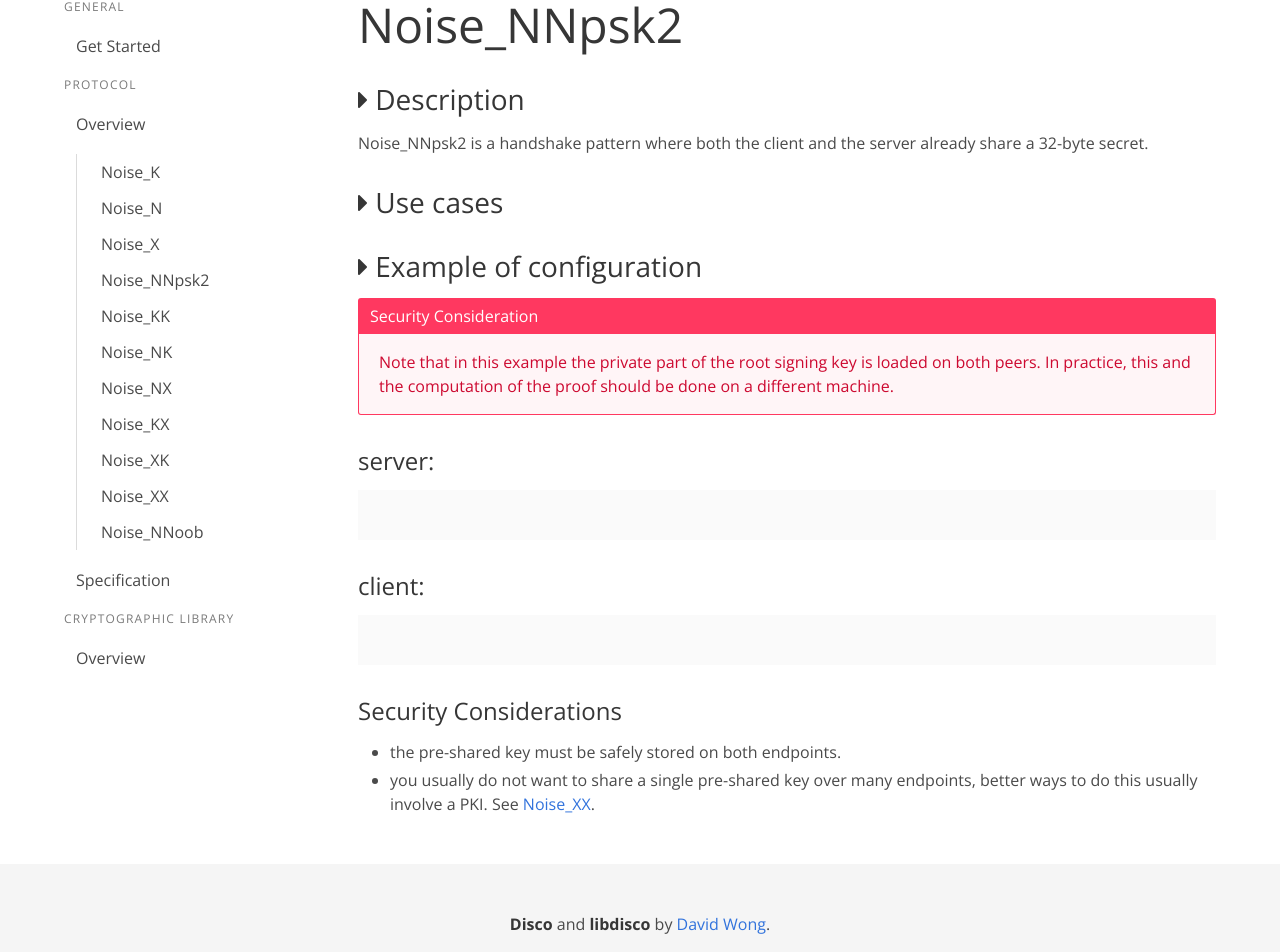
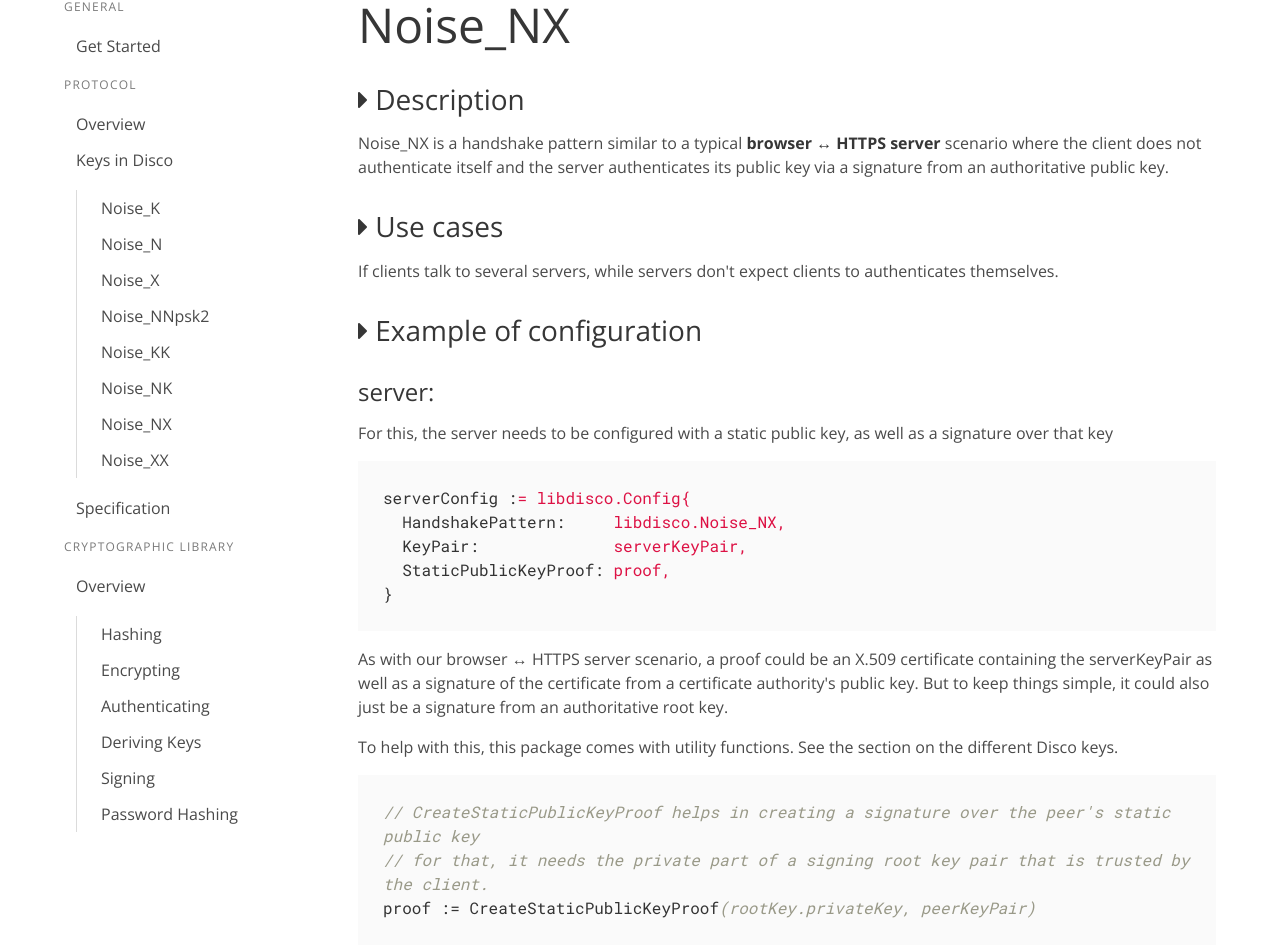
Before and after one commit to mimoo/disco, a Vue app in the folder web/discocrypto.com/: page /#/protocol/Noise_NX in a window 1280 px wide. Shown: the part 156-1108 px from the top of the page. Built offline with nearby package versions, Linux system fonts and the light colour scheme.

Commit message:
more documentation

```diff
--- a/web/discocrypto.com/src/App.vue
+++ b/web/discocrypto.com/src/App.vue
@@ -44,6 +44,7 @@
               </p>
               <ul class="menu-list">
                 <li><router-link to="/protocol/Overview">Overview</router-link>
+                <li><router-link to="/protocol/Keys">Keys in Disco</router-link>
                   <ul>
                     <li v-for="pattern in patterns"><router-link :to="'/protocol/' + pattern.name">{{pattern.name}}</router-link></li>
                   </ul>
@@ -56,15 +57,16 @@
                 Cryptographic Library
               </p>
               <ul class="menu-list">
-                <li><router-link to="/library/Overview">Overview</router-link></li>
-                  <!--
+                <li><router-link to="/library/Overview">Overview</router-link>
+                  <ul>
                     <li><a>Hashing</a></li>
                     <li><a>Encrypting</a></li>
                     <li><a>Authenticating</a></li>
                     <li><a>Deriving Keys</a></li>
                     <li><a>Signing</a></li>
                     <li><a>Password Hashing</a></li>
-                -->
+                  </ul>
+                </li>
               </ul>
             </aside>
           </div> <!-- .column -->
@@ -167,7 +169,7 @@ export default {
   updated() {
     document.querySelectorAll("pre").forEach( a => {
       hljs.highlightBlock(a)
-      } )
+    })
   },
 }
 </script>
--- a/web/discocrypto.com/src/assets/patterns.json
+++ b/web/discocrypto.com/src/assets/patterns.json
@@ -35,23 +35,8 @@
 		"description": "Noise_NX is a handshake pattern similar to a typical <strong>browser ↔ HTTPS server</strong> scenario where the client does not authenticate itself and the server authenticates its public key via a signature from an authoritative public key."
 	},
 	{
-    	"name": "Noise_KX",
-    	"tags": ["two_way", "K", "X"],
-    	"description": "Noise_KK is a handshake pattern where:<ol><li>the server already knows the client's public key</li><li>the server sends its static public key as part of the handshake</li></ol>"
-    },
-    {
-    	"name": "Noise_XK",
-    	"tags": ["two_way", "X", "K"],
-    	"description": "Noise_XK is a handshake pattern where:<ol><li>the client already knows the server's public key</li><li>the client sends its static public key as part of the handshake</li></ol>"
-    },
-  	{
 		"name": "Noise_XX",
 		"tags": ["two_way", "X"],
 		"description": "Noise_XX is a handshake pattern similar to the typical <strong>browser ↔ HTTPS server</strong> scenario where both the client and the server authenticate themselves via a static public key. The proof can be created via the same utility functions and the same root key, or two different root keys."
-  	},
-  	{
-  		"name": "Noise_NNoob",
-  		"tags": ["two_way", "out_of_band"],
-  		"description": "Noise_NNoob is a handshake pattern where the connection is authenticated \"after the fact\" via a string comparison done out-of-band. If the string doesn't match on both side of the connection, the session should be aborted. This handshake pattern is not yet supported."
 	}
 ]
--- /dev/null
+++ b/web/discocrypto.com/src/components/Keys.vue
@@ -0,0 +1,100 @@
+<template>
+	<section class="content">
+		<h1 class="title is-1">Disco Keys</h1>
+
+		<h2><i class="fa fa-caret-right" aria-hidden="true"></i> The Different Keys</h2>
+
+		<p>Disco makes use of several key pairs:</p>
+
+		<ul>
+<li>Ephemeral keys, they are freshly created for each new client ↔ server connection.</li>
+<li>Static keys. Each one of the peers, the client and the server, can have their own long-term static key that they will consistently use in handshake patterns that require them (usually a pattern with a K, an X or an I in the name means that the client or/and the server will "make use" (not necessarily send) of a static key as part of the handshake)</li>
+<li>Root signing keys. These are authoritative keys that sign the static keys in patterns where static keys are being "sent" (not just used) as part of the handshake.</li>
+		</ul>
+
+		<h2><i class="fa fa-caret-right" aria-hidden="true"></i> Generation and Storage</h2>
+
+<p>
+		<strong>Ephemeral keys</strong> are generated in the code and are never set manually anywhere, for this reason you do not have to worry about these and you can just ignore the fact that they exist.
+</p>
+<p>
+		<strong>Static keys</strong> can be generated via the GenerateKeypair(nil) function. They can be constructed from a private key with the same function. The package also provides some file utility functions:
+</p>
+		<ul>
+			<li><code>KeyPair.ExportPublicKey()</code> retrieves the public part of a static key pair.</li>
+			<li><code>GenerateAndSaveDiscoKeyPair()</code> creates and saves a static key pair on disk.</li>
+			<li><code>LoadDiscoKeyPair(discoPrivateKeyPairFile()</code> loads a static key pair from such a file.</li>
+		</ul>
+<p>
+		<strong>Root signing keys</strong> can be generated via the <code>GenerateAndSaveDiscoRootKeyPair()</code> function. As different peers might need different parts, the private and public parts of the key pair will be saved in different files. To retrieve them you can use <code>LoadDiscoRootPublicKey()</code> and <code>LoadDiscoRootPrivateKey()</code>.
+</p>
+
+
+		<h2><i class="fa fa-caret-right" aria-hidden="true"></i> Configuration of Peers</h2>
+
+		<p>Imagine a handshake pattern like Noise_NX where only the server sends its static public key.</p>
+
+		<p>First let's create the root signing key:</p>
+
+		<pre><code>if err := libdisco.GenerateAndSaveDiscoRootKeyPair("./discoRootPrivateKey", "./discoRootPublicKey"); err != nil {
+  panic("didn't work")
+}</code></pre>
+
+		<p>Now we can configure the server:</p>
+
+		<pre><code>// we load the private part of the root signing key
+rootPrivateKey, err := libdisco.LoadDiscoRootPrivateKey("./discoRootPrivateKey")
+if err != nil {
+  panic("didn't work")
+}
+// we compute our proof over our server's public key (stored in a KeyPair)
+proof := libdisco.CreateStaticPublicKeyProof(rootPrivateKey, serverKeyPair)
+// we configure the server for Noise_NX
+serverConfig := libdisco.Config{
+  HandshakePattern:     libdisco.Noise_NX,
+  KeyPair:              serverKeyPair,
+  StaticPublicKeyProof: proof,
+}</code></pre>
+
+		<p>Once the <code>discoRootPublicKey</code> file has been passed to the client, we can configure it:</p>
+
+		<pre><code>// we load the public part of the root signing key
+rootPublicKey, err := LoadDiscoRootPublicKey("./discoRootPublicKey")
+if err != nil {
+  panic("didn't work")
+}
+// we create our verifier
+someCallbackFunction := CreatePublicKeyVerifier(rootPublicKey)
+// we configure the client
+clientConfig := libdisco.Config{
+  HandshakePattern:  libdisco.Noise_NK,
+  PublicKeyVerifier: someCallbackFunction,
+}
+</code></pre>
+
+	<p>And that's it!</p>
+
+
+	</section>
+
+</template>
+
+<script>
+import patterns from '@/assets/patterns.json';
+
+export default {
+	name: 'Noise_KK',
+	data () {
+		return {
+			pattern: {}
+		}
+	},
+	beforeMount () {
+		patterns.forEach( (pattern) => {
+			if(pattern.name == "Noise_KK") {
+				this.pattern = pattern
+			}
+		})
+	}
+}
+</script>
--- a/web/discocrypto.com/src/components/LandingPage.vue
+++ b/web/discocrypto.com/src/components/LandingPage.vue
@@ -40,7 +40,7 @@
     <Quizz></Quizz>
 
     <p>To make use of the <strong><i class="fa fa-wrench" aria-hidden="true"></i>
-    cryptographic library</strong>, check our <a href="">overview here</a> or directly access them through the menu on the left.</p>
+    cryptographic library</strong>, check our <router-link to="/library/Overview">overview here</router-link> or directly access them through the menu on the left.</p>
 
     <p>If you want help, head to the <a href="https://github.com/mimoo/disco/issues"><i class="fa fa-question" aria-hidden="true"></i>
     issues on github</a>. If you want to stay tuned on what we're doing, we don't have a mailing list but we have better: <a href="https://www.reddit.com/r/discocrypto/"><i class="fa fa-envelope-o" aria-hidden="true"></i>
--- a/web/discocrypto.com/src/components/Quizz.vue
+++ b/web/discocrypto.com/src/components/Quizz.vue
@@ -42,7 +42,9 @@
         <button class="button is-text" v-on:click="resetQuizz">Reset the Quizz</button>
       </div>
     </div>
+
     <hr>
+
     <progress class="progress is-small" :value="questionId" max="100"></progress>
 
   </div>
@@ -50,9 +52,12 @@
 </template>
 
 <style scoped>
-  .displayBox{
-    margin-bottom:20px;
-  }
+.displayBox{
+  margin-bottom:20px;
+}
+progress {
+  transition: all 0.5s ease;
+}
 </style>
 
 <script>
--- a/web/discocrypto.com/src/components/handshakes/Noise_KK.vue
+++ b/web/discocrypto.com/src/components/handshakes/Noise_KK.vue
@@ -1,6 +1,6 @@
 <template>
 	<section class="content">
-		<h1 class="title is-1">Noise_NNpsk2</h1>
+		<h1 class="title is-1">{{pattern.name}}</h1>
 
 		<h2><i class="fa fa-caret-right" aria-hidden="true"></i> Description</h2>
 
@@ -8,34 +8,30 @@
 
 		<h2><i class="fa fa-caret-right" aria-hidden="true"></i> Use cases</h2>
 
-
+		<p>If the client and the server are always the same two devices (meaning that the server always expect to talk to the same client).</p>
 
 		<h2><i class="fa fa-caret-right" aria-hidden="true"></i> Example of configuration</h2>
 
-
-
-		<article class="message is-danger">
-		  <div class="message-header">
-		    <p>Security Consideration</p>
-		  </div>
-		  <div class="message-body">
-		    Note that in this example the private part of the root signing key is loaded on both peers. In practice, this and the computation of the proof should be done on a different machine.
-		  </div>
-		</article>
-
 		<h3>server:</h3>
 
-		<pre><code></code></pre>
+		<pre><code>serverConfig := libdisco.Config{
+  HandshakePattern: libdisco.Noise_KK,
+  KeyPair:          serverKeyPair,
+  remoteKey:        clientPublicKey, // replace this with the client's public key
+}</code></pre>
 
 		<h3>client:</h3>
 
-		<pre><code></code></pre>
+		<pre><code>clientConfig := libdisco.Config{
+  HandshakePattern: libdisco.Noise_KK,
+  KeyPair:          clientKeyPair,
+  remoteKey:        serverPublicKey, // replace this with the server's public key
+}</code></pre>
 
 		<h3>Security Considerations</h3>
 
 		<ul>
-			<li>the pre-shared key must be safely stored on both endpoints.</li>
-			<li>you usually do not want to share a single pre-shared key over many endpoints, better ways to do this usually involve a PKI. See <router-link to="/handshakes/Noise_XX">Noise_XX</router-link>.</li>
+			<li></li>
 		</ul>
 
 	</section>
@@ -46,7 +42,7 @@
 import patterns from '@/assets/patterns.json';
 
 export default {
-	name: 'Noise_NNpsk2',
+	name: 'Noise_KK',
 	data () {
 		return {
 			pattern: {}
@@ -54,7 +50,7 @@ export default {
 	},
 	beforeMount () {
 		patterns.forEach( (pattern) => {
-			if(pattern.name == "Noise_NNpsk2") {
+			if(pattern.name == "Noise_KK") {
 				this.pattern = pattern
 			}
 		})
--- a/web/discocrypto.com/src/components/handshakes/Noise_N.vue
+++ b/web/discocrypto.com/src/components/handshakes/Noise_N.vue
@@ -1,6 +1,6 @@
 <template>
 	<section class="content">
-		<h1 class="title is-1">Noise_NNpsk2</h1>
+		<h1 class="title is-1">{{pattern.name}}</h1>
 
 		<h2><i class="fa fa-caret-right" aria-hidden="true"></i> Description</h2>
 
@@ -8,28 +8,23 @@
 
 		<h2><i class="fa fa-caret-right" aria-hidden="true"></i> Use cases</h2>
 
-
+		<p>If clients always talk to a single server and the server never talks back to them. The server also doesn't require the client to authenticate itself.</p>
 
 		<h2><i class="fa fa-caret-right" aria-hidden="true"></i> Example of configuration</h2>
 
-
-
-		<article class="message is-danger">
-		  <div class="message-header">
-		    <p>Security Consideration</p>
-		  </div>
-		  <div class="message-body">
-		    Note that in this example the private part of the root signing key is loaded on both peers. In practice, this and the computation of the proof should be done on a different machine.
-		  </div>
-		</article>
-
 		<h3>server:</h3>
 
-		<pre><code></code></pre>
+		<pre><code>serverConfig := libdisco.Config{
+  HandshakePattern: libdisco.Noise_N,
+  KeyPair:          serverKeyPair,
+}</code></pre>
 
 		<h3>client:</h3>
 
-		<pre><code></code></pre>
+		<pre><code>clientConfig := libdisco.Config{
+  HandshakePattern: libdisco.Noise_N,
+  remoteKey:        serverPublicKey, // replace this with the server's public key
+}</code></pre>
 
 		<h3>Security Considerations</h3>
 
@@ -46,7 +41,7 @@
 import patterns from '@/assets/patterns.json';
 
 export default {
-	name: 'Noise_NNpsk2',
+	name: 'Noise_N',
 	data () {
 		return {
 			pattern: {}
@@ -54,7 +49,7 @@ export default {
 	},
 	beforeMount () {
 		patterns.forEach( (pattern) => {
-			if(pattern.name == "Noise_NNpsk2") {
+			if(pattern.name == "Noise_N") {
 				this.pattern = pattern
 			}
 		})
--- a/web/discocrypto.com/src/components/handshakes/Noise_NK.vue
+++ b/web/discocrypto.com/src/components/handshakes/Noise_NK.vue
@@ -1,6 +1,6 @@
 <template>
 	<section class="content">
-		<h1 class="title is-1">Noise_NNpsk2</h1>
+		<h1 class="title is-1">{{pattern.name}}</h1>
 
 		<h2><i class="fa fa-caret-right" aria-hidden="true"></i> Description</h2>
 
@@ -8,34 +8,28 @@
 
 		<h2><i class="fa fa-caret-right" aria-hidden="true"></i> Use cases</h2>
 
-
+		<p>if you already know the server's static key and do not want to rely on an external root signing key and if the server doesn't expect the client to authenticates itself.</p>
 
 		<h2><i class="fa fa-caret-right" aria-hidden="true"></i> Example of configuration</h2>
 
-
-
-		<article class="message is-danger">
-		  <div class="message-header">
-		    <p>Security Consideration</p>
-		  </div>
-		  <div class="message-body">
-		    Note that in this example the private part of the root signing key is loaded on both peers. In practice, this and the computation of the proof should be done on a different machine.
-		  </div>
-		</article>
-
 		<h3>server:</h3>
 
-		<pre><code></code></pre>
+		<pre><code>serverConfig := libdisco.Config{
+  HandshakePattern: libdisco.Noise_NK,
+  KeyPair:          serverKeyPair,
+}</code></pre>
 
 		<h3>client:</h3>
 
-		<pre><code></code></pre>
+		<pre><code>clientConfig := libdisco.Config{
+  HandshakePattern: libdisco.Noise_NK,
+  remoteKey:        serverPublicKey, // replace this with the server's public key
+}</code></pre>
 
 		<h3>Security Considerations</h3>
 
 		<ul>
-			<li>the pre-shared key must be safely stored on both endpoints.</li>
-			<li>you usually do not want to share a single pre-shared key over many endpoints, better ways to do this usually involve a PKI. See <router-link to="/handshakes/Noise_XX">Noise_XX</router-link>.</li>
+			<li></li>
 		</ul>
 
 	</section>
@@ -46,7 +40,7 @@
 import patterns from '@/assets/patterns.json';
 
 export default {
-	name: 'Noise_NNpsk2',
+	name: 'Noise_NK',
 	data () {
 		return {
 			pattern: {}
@@ -54,7 +48,7 @@ export default {
 	},
 	beforeMount () {
 		patterns.forEach( (pattern) => {
-			if(pattern.name == "Noise_NNpsk2") {
+			if(pattern.name == "Noise_NK") {
 				this.pattern = pattern
 			}
 		})
--- a/web/discocrypto.com/src/components/handshakes/Noise_NX.vue
+++ b/web/discocrypto.com/src/components/handshakes/Noise_NX.vue
@@ -1,6 +1,6 @@
 <template>
 	<section class="content">
-		<h1 class="title is-1">Noise_NNpsk2</h1>
+		<h1 class="title is-1">{{pattern.name}}</h1>
 
 		<h2><i class="fa fa-caret-right" aria-hidden="true"></i> Description</h2>
 
@@ -8,34 +8,48 @@
 
 		<h2><i class="fa fa-caret-right" aria-hidden="true"></i> Use cases</h2>
 
-
+		<p>If clients talk to several servers, while servers don't expect clients to authenticates themselves.</p>
 
 		<h2><i class="fa fa-caret-right" aria-hidden="true"></i> Example of configuration</h2>
 
-
-
-		<article class="message is-danger">
-		  <div class="message-header">
-		    <p>Security Consideration</p>
-		  </div>
-		  <div class="message-body">
-		    Note that in this example the private part of the root signing key is loaded on both peers. In practice, this and the computation of the proof should be done on a different machine.
-		  </div>
-		</article>
-
 		<h3>server:</h3>
 
-		<pre><code></code></pre>
+		<p>For this, the server needs to be configured with a static public key, as well as a signature over that key</p>
+
+		<pre><code>serverConfig := libdisco.Config{
+  HandshakePattern:     libdisco.Noise_NX,
+  KeyPair:              serverKeyPair,
+  StaticPublicKeyProof: proof,
+}</code></pre>
+
+		<p>As with our browser ↔ HTTPS server scenario, a proof could be an X.509 certificate containing the serverKeyPair as well as a signature of the certificate from a certificate authority's public key. But to keep things simple, it could also just be a signature from an authoritative root key.</p>
+
+		<p>To help with this, this package comes with utility functions. See the section on the different Disco keys.</p>
+
+		<pre><code>// CreateStaticPublicKeyProof helps in creating a signature over the peer's static public key
+// for that, it needs the private part of a signing root key pair that is trusted by the client.
+proof := CreateStaticPublicKeyProof(rootKey.privateKey, peerKeyPair)
+</code></pre>
 
 		<h3>client:</h3>
 
-		<pre><code></code></pre>
+		<p>the client needs to be configured with a function capable of acting on the static public key the server will send to it as part of the handshake. Without this, there are no guarantees that the static public key the server sends is "legit".</p>
+
+		<pre><code>clientConfig := libdisco.Config{
+  HandshakePattern:  libdisco.Noise_NK,
+  PublicKeyVerifier: someCallbackFunction,
+}</code></pre>
+
+		<p>Again, the package provides utility functions for this. See the section on the different Disco keys.</p>
+
+		<pre><code>// CreatePublicKeyVerifier helps in creating a callback function that will verify a signature
+// for this it needs the public part of the signing root public key that we trust.
+someCallbackFunction := CreatePublicKeyVerifier(rootKey.publicKey)</code></pre>
 
 		<h3>Security Considerations</h3>
 
 		<ul>
-			<li>the pre-shared key must be safely stored on both endpoints.</li>
-			<li>you usually do not want to share a single pre-shared key over many endpoints, better ways to do this usually involve a PKI. See <router-link to="/handshakes/Noise_XX">Noise_XX</router-link>.</li>
+			<li></li>
 		</ul>
 
 	</section>
@@ -46,7 +60,7 @@
 import patterns from '@/assets/patterns.json';
 
 export default {
-	name: 'Noise_NNpsk2',
+	name: 'Noise_NX',
 	data () {
 		return {
 			pattern: {}
@@ -54,7 +68,7 @@ export default {
 	},
 	beforeMount () {
 		patterns.forEach( (pattern) => {
-			if(pattern.name == "Noise_NNpsk2") {
+			if(pattern.name == "Noise_NX") {
 				this.pattern = pattern
 			}
 		})
--- a/web/discocrypto.com/src/components/handshakes/Overview.vue
+++ b/web/discocrypto.com/src/components/handshakes/Overview.vue
@@ -16,6 +16,8 @@
 
 
 		<h2><i class="fa fa-caret-right" aria-hidden="true"></i> Configuration</h2>
+
+		<p>General documentation for the protocol parts of libdisco can be found on <a href="https://godoc.org/github.com/mimoo/disco/libdisco"><img src="https://godoc.org/github.com/mimoo/disco/libdisco?status.svg" alt="GoDoc" style="vertical-align: text-top;"></a></p>
 
 		<p>A <code>libdisco.Config</code> is mandatory for setting up both clients and servers.</p>
 
--- a/web/discocrypto.com/src/router/index.js
+++ b/web/discocrypto.com/src/router/index.js
@@ -5,6 +5,7 @@ import LandingPage from '@/components/LandingPage'
 import GetStarted from '@/components/GetStarted'
 // protocol
 import protocolOverview from '@/components/handshakes/Overview'
+import Keys from '@/components/Keys'
 import Noise_K from '@/components/handshakes/Noise_K'
 import Noise_N from '@/components/handshakes/Noise_N'
 import Noise_X from '@/components/handshakes/Noise_X'
@@ -22,6 +23,9 @@ import libraryOverview from '@/components/library/Overview'
 Vue.use(Router)
 
 export default new Router({
+  scrollBehavior (to, from, savedPosition) {
+    return { x: 0, y: 0 }
+  },
   routes: [
     {
       path: '/',
@@ -39,6 +43,13 @@ export default new Router({
       name: 'protocolOverview',
       component: protocolOverview
     },
+    {
+      path: '/protocol/Keys',
+      name: 'Keys',
+      component: Keys
+    },
+
+
     {
       path: '/protocol/Noise_K',
       name: 'Noise_K',
```
Also changed, not shown: web/discocrypto.com/src/assets/unsupported_patterns.json (added, +17 -0 lines). Lines whose indentation alone changed are shown as unchanged.
